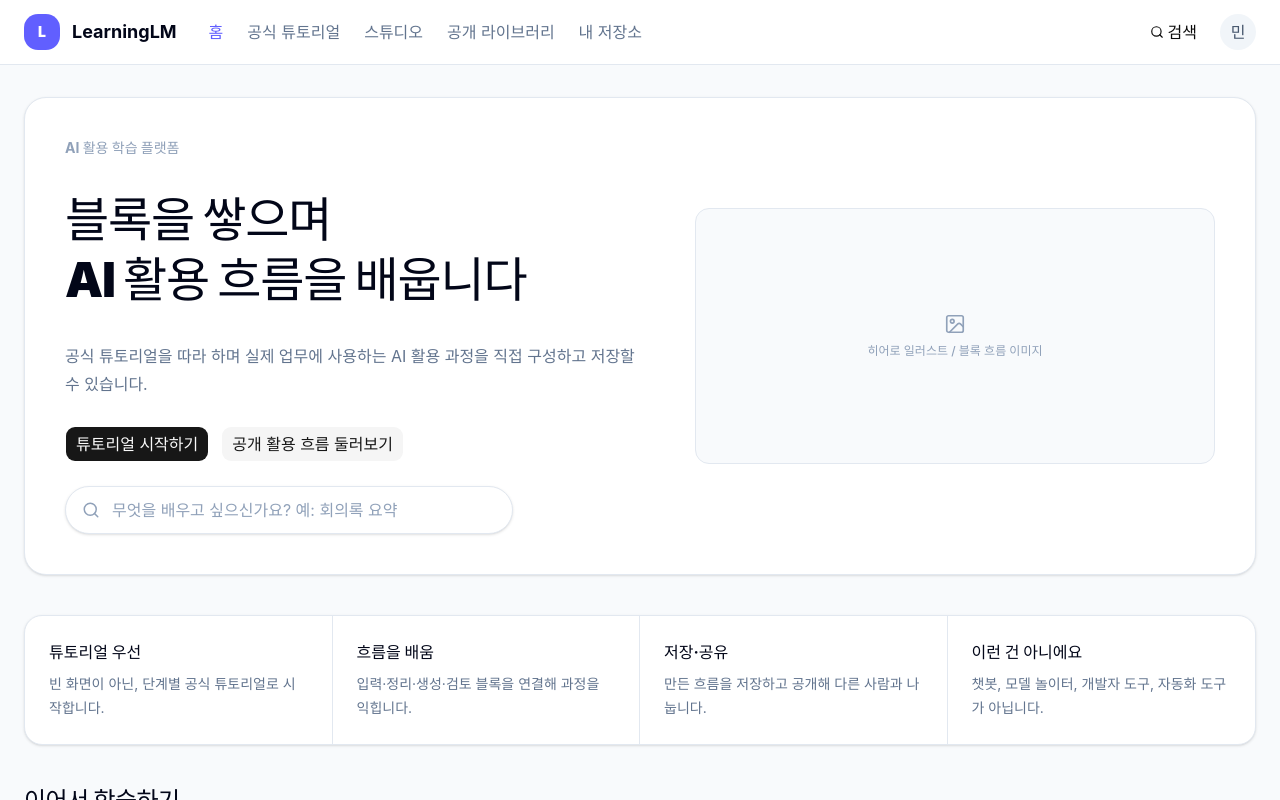
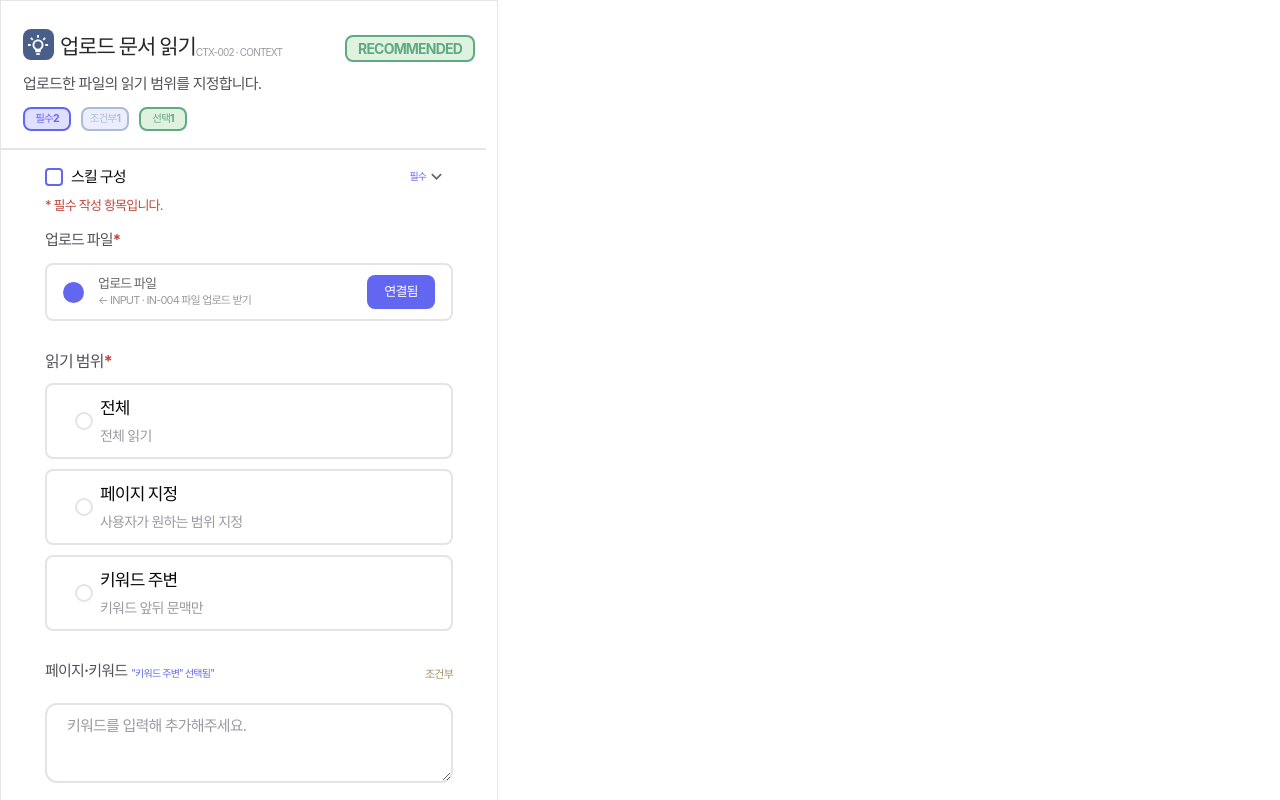
Before and after one commit to UMCLearningLM/UMCLearningLM_FE, a React (Vite) app in the folder LearningLM/: page / in a window 1280 px wide. Shown: the top 800 px of the page. Built offline with nearby package versions, Linux system fonts and the light colour scheme.

Commit message:
중간저장

```diff
--- a/LearningLM/src/main.tsx
+++ b/LearningLM/src/main.tsx
@@ -5,11 +5,13 @@
 import './index.css'
 
 import App from './App'
+import { CTX_001 } from './pages/context_prototype/CTX_001'
+import { CTX_002 } from './pages/context_prototype/CTX_002'
 
 createRoot(
   document.getElementById('root')!,
 ).render(
   <StrictMode>
-    <App />
+    <CTX_002 />
   </StrictMode>,
 )
--- a/LearningLM/src/pages/context_prototype/CTX_001.tsx
+++ b/LearningLM/src/pages/context_prototype/CTX_001.tsx
@@ -44,32 +44,31 @@
                                 // setCkBox(!ckBox);
                             }}
                         />
-                        <div className={`w-[18px] h-[18px] flex items-center justify-center text-center border-2 rounded border-[#6366F1]
+                        <div className={`w-[16px] h-[16px] flex items-center justify-center text-center border-2 rounded-[2px] border-[#6366F1]
                             ${checked ? "bg-[#6366F1]" : "border-[#6366F1]"
                             }`}
                         >
                             {checked && <Check size={18} className="text-white stroke-[3]" />}
                         </div>
-                        <p className="ml-[8px] text-[15px] font-bold">프로젝트 문서 불러오기</p>
+                        <p className="ml-[8px] text-[15px] font-bold text-[#27272A]">프로젝트 문서 불러오기</p>
                     </label>
                     <div className="w-[62px] flex items-center">
                         <p className="text-[10px] text-[#6366F1] font-bold">필수</p>
                         <img src={Arrow} alt="arrow" className="w-[21px] h-[21px] " />
                     </div>
                 </div>
-                <p className="mt-[11px] text-[#C0473C] text-[13px]">* 필수 작성 항목입니다.</p>
+                <p className="mt-[10px] text-[#C0473C] text-[13px]">* 필수 작성 항목입니다.</p>
                 <p className="mt-[14px] text-[#52525B] font-bold">프로젝트<span className="text-[#C0473C]">*</span></p>
-                <p className="mt-[2px] flex items-center text-[#EF8888] text-[14.5px] font-bold">⚠ 프로젝트를 선택하세요</p>
-                <select className="appearance-none w-full h-[48px] mt-[6px] px-[10px] py-[8px] border-[2px] border-[#EF8888] rounded-[12px] text-[#9A9AA3]">
+                <p className="mt-[4px] flex items-center text-[#EF8888] text-[14.5px] font-bold">⚠ 프로젝트를 선택하세요</p>
+                <select className="appearance-none w-full h-[47px] mt-[6px] px-[10px] py-[8px] border-[2px] border-[#EF8888] rounded-[12px] text-[#9A9AA3]">
                     <option value="">프로젝트를 선택하세요</option>
-
                 </select>
                 <ChevronDown
                     className="absolute w-[18px] h-[18px] mt-[-33px] ml-[370px]"
                     size={18}
                 />
                 <p className="mt-[28px] text-[#52525B] font-bold">참고 문서<span className="text-[#C0473C]">*</span></p>
-                <div className="w-full h-[76px] mt-[10px] pl-[28px] flex items-center justify-center border-[2px] border-[#E4E4E7] rounded-[8px]">
+                <div className="w-full h-[77px] mt-[10px] pl-[28px] flex items-center justify-center border-[2px] border-[#E4E4E7] rounded-[8px]">
 
                     <div className="w-full flex items-center">
                         <label className="w-[25px] cursor-pointer agreement flex items-center">
@@ -96,10 +95,10 @@
                     </div>
                 </div>
 
-                <p className="mt-[12px] text-[#C0C0C0] text-[14px]">프로젝트를 먼저 선택하면 문서 목록이 나타납니다.</p>
+                <p className="mt-[10px] text-[#C0C0C0] text-[14px]">프로젝트를 먼저 선택하면 문서 목록이 나타납니다.</p>
                 <div className="mt-[28px] w-full flex items-center justify-between">
                     <p className="text-[#52525B] text-[15px] font-bold">문서 우선순위</p>
-                    <p className="mt-[6px] text-[10px] font-bold text-[#5FAA81]">선택</p>
+                    <p className="mt-[8px] text-[10px] text-[#5FAA81]">선택</p>
                 </div>
                 <select className="appearance-none w-full h-[48px] mt-[20px] px-[10px] py-[8px] border-[2px] border-[#E4E4E7] rounded-[12px] text-[#9A9AA3]">
                     <option value="">문서 카드 드래그 정렬 — 위가 우선</option>
@@ -109,8 +108,8 @@
                     className="absolute w-[18px] h-[18px] mt-[-33px] ml-[370px]"
                     size={18}
                 />
-                <p className="mt-[28px] text-[#52525B] font-bold">입력방식<span className="text-[#C0473C]">*</span></p>
-                <div className="w-full h-[44px] flex items-center border-[2px] border-[#E4E4E7] rounded-[8px] mt-[14px]">
+                <p className="mt-[27px] text-[#52525B] text-[15.5px] font-bold">입력방식<span className="text-[#C0473C]">*</span></p>
+                <div className="mt-[9px] w-full h-[42px] flex items-center border-[2px] border-[#E4E4E7] rounded-[8px]">
                     <p className="cursor-pointer hover:bg-[#6366F1] hover:text-white hover:font-bold w-[135px] h-full flex items-center justify-center rounded-l-[8px]">전체</p>
                     <p className="cursor-pointer hover:bg-[#6366F1] hover:text-white hover:font-bold w-[135px] h-full flex items-center justify-center border-l-[2px] border-r-[2px] border-[#E4E4E7]">핵심</p>
                     <p className="cursor-pointer hover:bg-[#6366F1] hover:text-white hover:font-bold w-[135px] h-full flex items-center justify-center rounded-r-[8px]">특정 섹션</p>
--- a/LearningLM/src/pages/context_prototype/component/PageHeader.tsx
+++ b/LearningLM/src/pages/context_prototype/component/PageHeader.tsx
@@ -30,7 +30,7 @@
                     <div className="w-[31px] h-[31px] bg-[#4A5E8A] rounded-[8px]" />
 
                     <img src={props.imgState} alt="flag" className="w-[22px] h-[22px] absolute ml-[4px]" />
-                    <p className="mt-[4px] ml-[6px] text-[20px] font-bold tracking-tighter">{props.title}</p>
+                    <p className="mt-[4px] ml-[6px] text-[21px] font-bold tracking-tighter">{props.title}</p>
                     <p className="text-[#9A9AA3] text-[10px] mt-[15px]">{props.subTitle}</p>
                 </div>
                 <p className={`h-[27px] mt-[8px] flex items-center justify-center ${props.pageState == "CORE" ? "w-[54px] bg-[#6366F1] text-white" : "w-[130px] bg-[#DFF2DF] border-[2px] border-[#5FAA81] text-[#5FAA81]"} text-[14px] font-bold rounded-[8px]`}>{props.pageState}</p>
```
